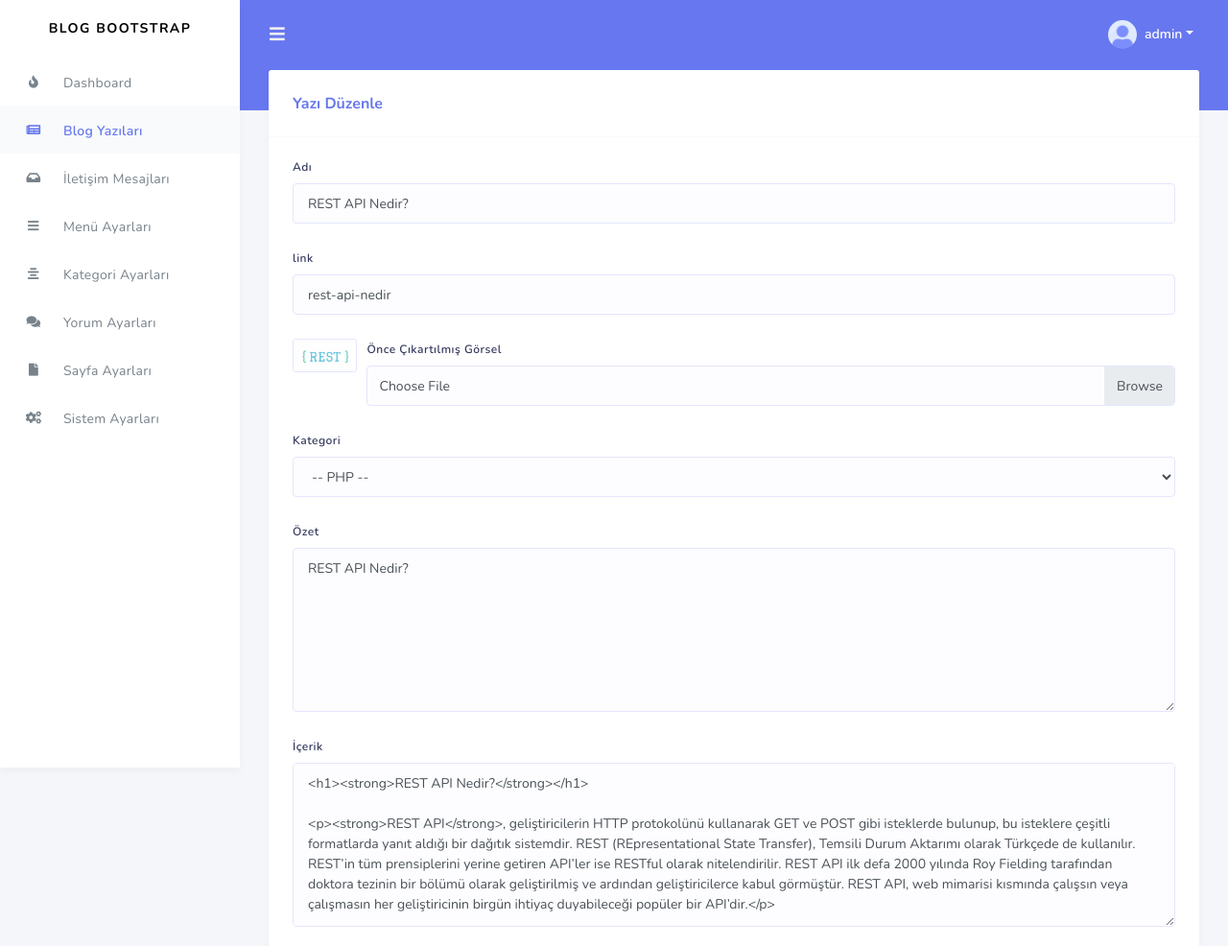
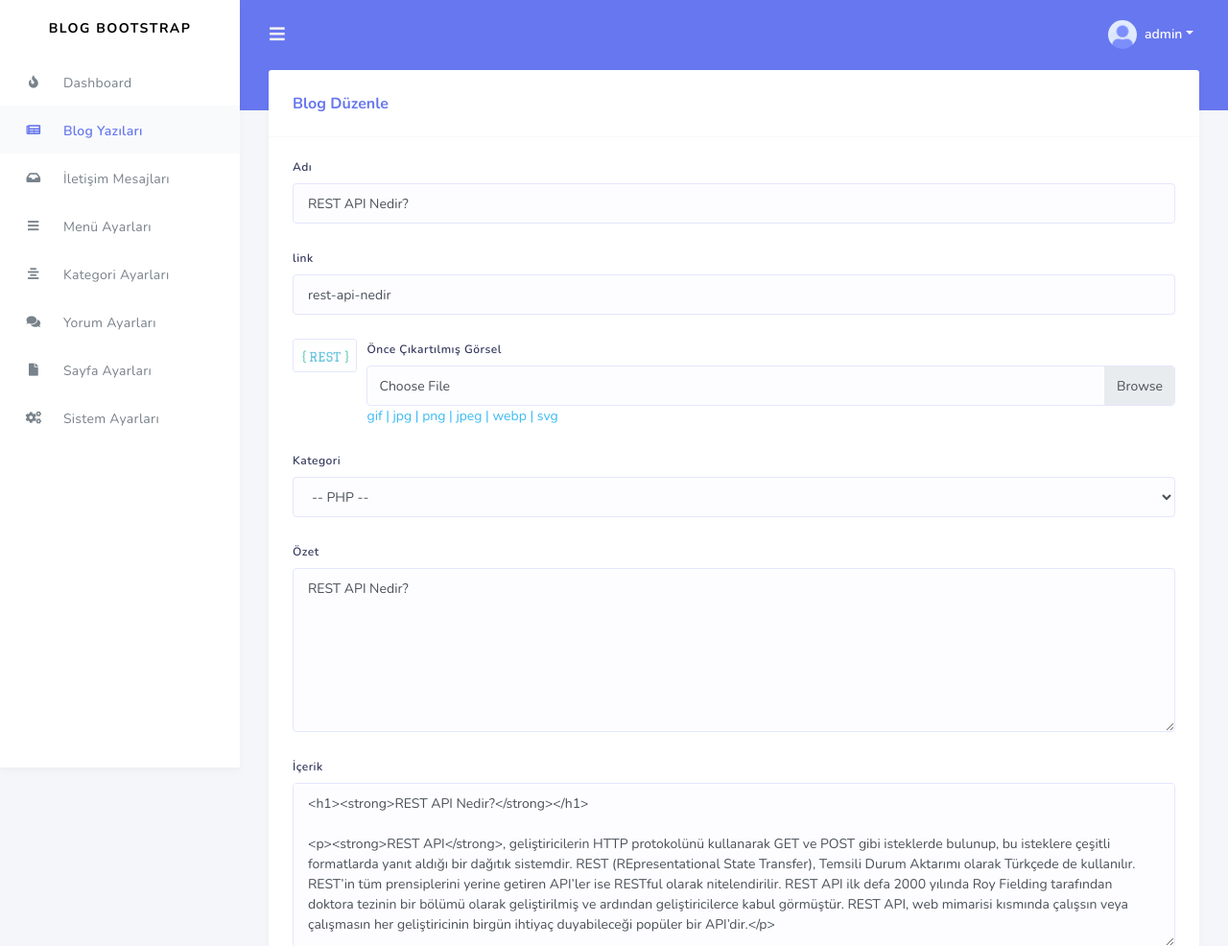
Before and after one commit to alisahanyalcin/Ucretsiz-Bootstrap-Blog-Scripti, a CodeIgniter app: page /database/panel/blog_duzenle/31 in a window 1280 px wide. Shown: the top 986 px of the page at 96% size. Run offline with CodeIgniter, Linux system fonts and the light colour scheme; a user stored in the database is signed in; data comes from the database, SQL or seed files in the repository; some libraries are stand-ins or nearby versions.

Commit message:
Update blog_duzenle.php

```diff
--- a/application/views/admin/blog_duzenle.php
+++ b/application/views/admin/blog_duzenle.php
@@ -5,7 +5,7 @@
             <div class="col-md-12">
                 <div class="card">
                     <div class="card-header">
-                        <h4>Yazı Düzenle</h4>
+                        <h4>Blog Düzenle</h4>
                     </div>
                     <form action="" method="post" enctype="multipart/form-data">
                         <div class="card-body">
@@ -33,6 +33,7 @@
                                         <input type="file" name="gorsel" class="custom-file-input" id="gorsel">
                                         <label class="custom-file-label">Choose File</label>
                                     </div>
+                                    <small class="text-info" style="font-size: 100%">gif | jpg | png | jpeg | webp | svg</small>
                                     <?= form_error('gorsel','<small class="text-danger">','</small>');?>
                                 </div>
                             </div>
```
